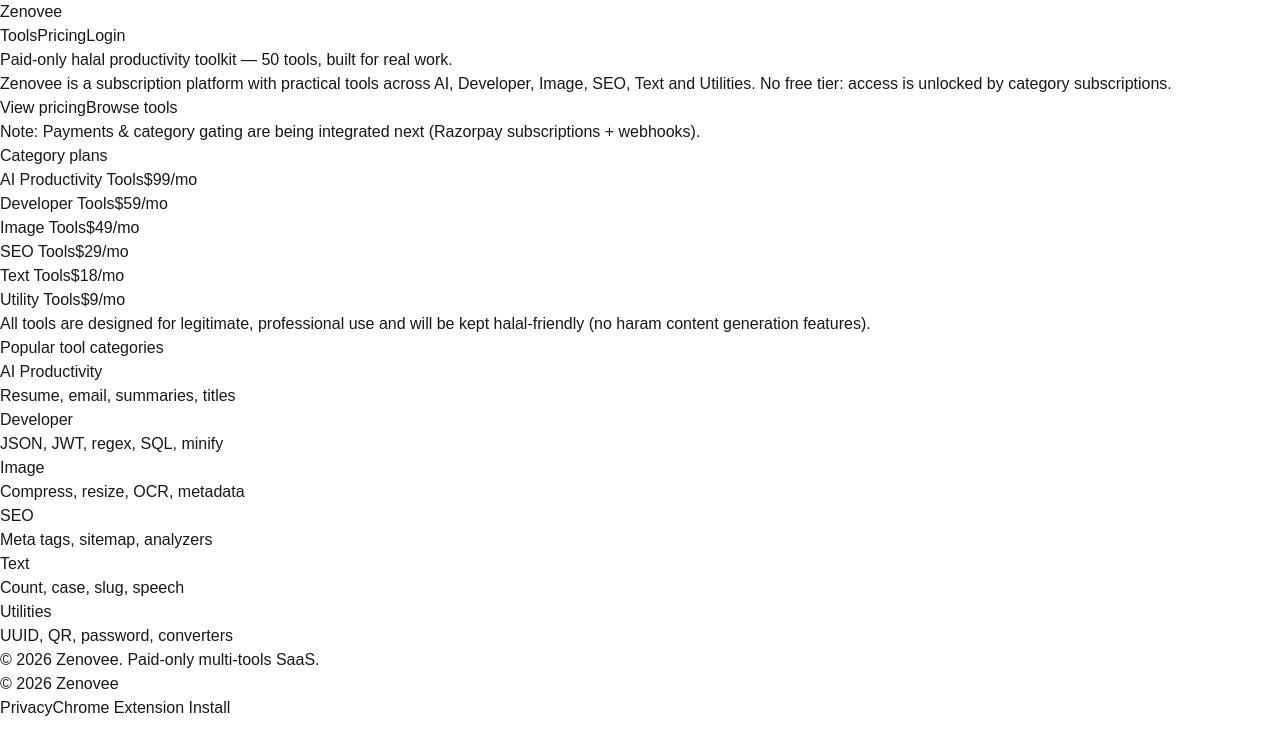
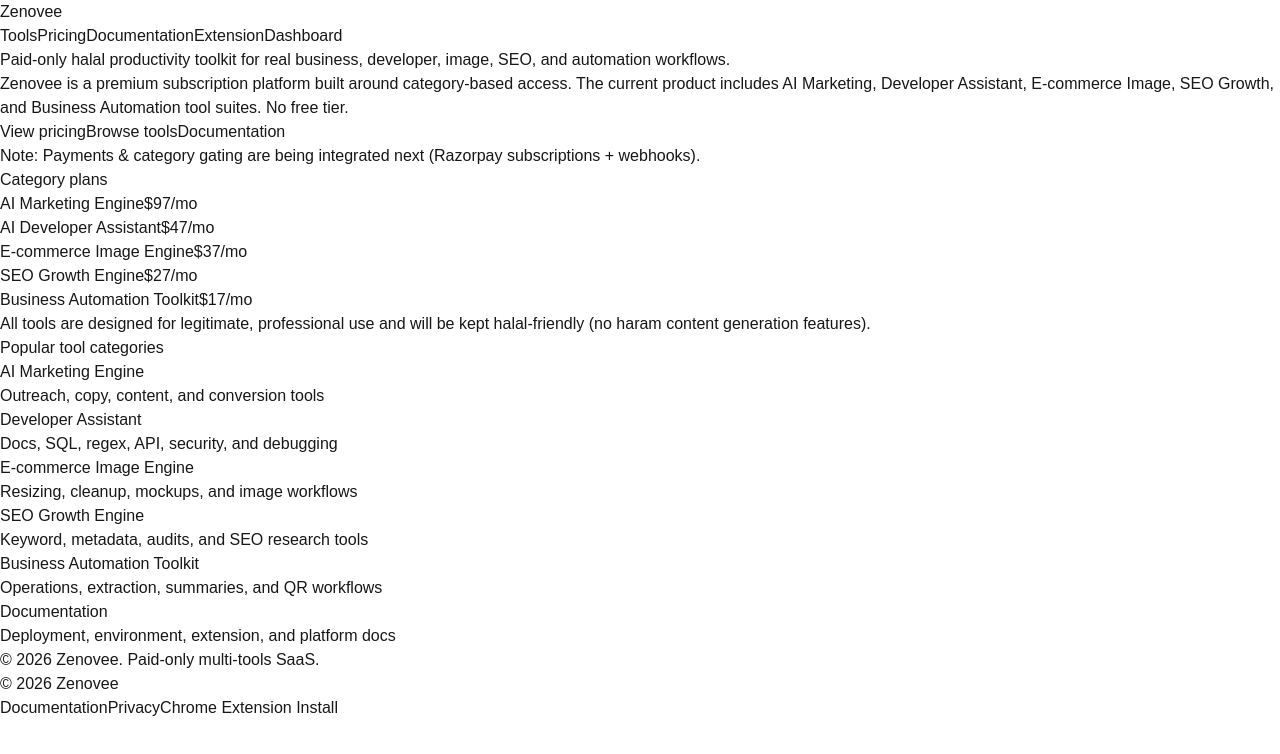
Before and after one commit to qorelysoft-ux/Zenovee, a Next.js app in the folder apps/web/: page / in a window 1280 px wide. Shown: the top 754 px of the page. Built offline with nearby package versions, Linux system fonts and the light colour scheme.

Commit message:
web: align shell and homepage with current product

```diff
--- a/apps/web/src/app/layout.tsx
+++ b/apps/web/src/app/layout.tsx
@@ -19,12 +19,40 @@
         className="antialiased"
       >
         <div className="min-h-screen">
+          <header className="border-b border-zinc-200 dark:border-zinc-800">
+            <div className="mx-auto flex max-w-5xl items-center justify-between px-4 py-4">
+              <Link href="/" className="text-lg font-semibold tracking-tight">
+                Zenovee
+              </Link>
+              <nav className="flex flex-wrap items-center gap-4 text-sm text-zinc-600 dark:text-zinc-300">
+                <Link href="/tools" className="hover:text-zinc-900 dark:hover:text-white">
+                  Tools
+                </Link>
+                <Link href="/pricing" className="hover:text-zinc-900 dark:hover:text-white">
+                  Pricing
+                </Link>
+                <Link href="/documentation" className="hover:text-zinc-900 dark:hover:text-white">
+                  Documentation
+                </Link>
+                <Link href="/extension" className="hover:text-zinc-900 dark:hover:text-white">
+                  Extension
+                </Link>
+                <Link href="/dashboard" className="hover:text-zinc-900 dark:hover:text-white">
+                  Dashboard
+                </Link>
+              </nav>
+            </div>
+          </header>
+
           {children}
 
           <footer className="border-t border-zinc-200 py-10 dark:border-zinc-800">
             <div className="mx-auto flex max-w-5xl flex-col gap-3 px-4 text-sm text-zinc-600 dark:text-zinc-300 md:flex-row md:items-center md:justify-between">
               <div>© {new Date().getFullYear()} Zenovee</div>
               <div className="flex flex-wrap gap-x-6 gap-y-2">
+                <Link href="/documentation" className="hover:text-zinc-900 dark:hover:text-white">
+                  Documentation
+                </Link>
                 <Link href="/privacy" className="hover:text-zinc-900 dark:hover:text-white">
                   Privacy
                 </Link>
--- a/apps/web/src/app/page.tsx
+++ b/apps/web/src/app/page.tsx
@@ -1,36 +1,16 @@
 export default function Home() {
   return (
     <div className="min-h-screen bg-white text-zinc-950 dark:bg-black dark:text-zinc-50">
-      <header className="mx-auto flex max-w-6xl items-center justify-between px-4 py-6">
-        <a href="/" className="text-lg font-semibold tracking-tight">
-          Zenovee
-        </a>
-        <nav className="flex items-center gap-4 text-sm">
-          <a className="hover:underline" href="/tools">
-            Tools
-          </a>
-          <a className="hover:underline" href="/pricing">
-            Pricing
-          </a>
-          <a
-            className="rounded-md bg-black px-3 py-2 text-white dark:bg-white dark:text-black"
-            href="/login"
-          >
-            Login
-          </a>
-        </nav>
-      </header>
-
       <main className="mx-auto max-w-6xl px-4 pb-20 pt-10">
         <section className="grid gap-8 md:grid-cols-2 md:items-center">
           <div>
             <h1 className="text-4xl font-semibold tracking-tight sm:text-5xl">
-              Paid-only halal productivity toolkit — 50 tools, built for real work.
+              Paid-only halal productivity toolkit for real business, developer, image, SEO, and automation workflows.
             </h1>
             <p className="mt-4 text-base leading-7 text-zinc-600 dark:text-zinc-300">
-              Zenovee is a subscription platform with practical tools across AI,
-              Developer, Image, SEO, Text and Utilities. No free tier: access is
-              unlocked by category subscriptions.
+              Zenovee is a premium subscription platform built around category-based access.
+              The current product includes AI Marketing, Developer Assistant, E-commerce Image,
+              SEO Growth, and Business Automation tool suites. No free tier.
             </p>
 
             <div className="mt-6 flex flex-col gap-3 sm:flex-row">
@@ -46,6 +26,12 @@
               >
                 Browse tools
               </a>
+              <a
+                href="/documentation"
+                className="rounded-md border border-zinc-300 px-5 py-3 text-sm font-medium hover:bg-zinc-50 dark:border-zinc-700 dark:hover:bg-zinc-900"
+              >
+                Documentation
+              </a>
             </div>
 
             <p className="mt-4 text-xs text-zinc-500">
@@ -58,28 +44,24 @@
             <div className="text-sm font-medium">Category plans</div>
             <ul className="mt-4 space-y-3 text-sm text-zinc-700 dark:text-zinc-200">
               <li className="flex items-center justify-between">
-                <span>AI Productivity Tools</span>
-                <span className="font-semibold">$99/mo</span>
+                <span>AI Marketing Engine</span>
+                <span className="font-semibold">$97/mo</span>
               </li>
               <li className="flex items-center justify-between">
-                <span>Developer Tools</span>
-                <span className="font-semibold">$59/mo</span>
+                <span>AI Developer Assistant</span>
+                <span className="font-semibold">$47/mo</span>
               </li>
               <li className="flex items-center justify-between">
-                <span>Image Tools</span>
-                <span className="font-semibold">$49/mo</span>
+                <span>E-commerce Image Engine</span>
+                <span className="font-semibold">$37/mo</span>
               </li>
               <li className="flex items-center justify-between">
-                <span>SEO Tools</span>
-                <span className="font-semibold">$29/mo</span>
+                <span>SEO Growth Engine</span>
+                <span className="font-semibold">$27/mo</span>
               </li>
               <li className="flex items-center justify-between">
-                <span>Text Tools</span>
-                <span className="font-semibold">$18/mo</span>
-              </li>
-              <li className="flex items-center justify-between">
-                <span>Utility Tools</span>
-                <span className="font-semibold">$9/mo</span>
+                <span>Business Automation Toolkit</span>
+                <span className="font-semibold">$17/mo</span>
               </li>
             </ul>
 
@@ -94,12 +76,12 @@
           <h2 className="text-xl font-semibold">Popular tool categories</h2>
           <div className="mt-6 grid grid-cols-1 gap-4 sm:grid-cols-2 lg:grid-cols-3">
             {[
-              { title: 'AI Productivity', href: '/tools/ai', desc: 'Resume, email, summaries, titles' },
-              { title: 'Developer', href: '/tools/developer', desc: 'JSON, JWT, regex, SQL, minify' },
-              { title: 'Image', href: '/tools/image', desc: 'Compress, resize, OCR, metadata' },
-              { title: 'SEO', href: '/tools/seo', desc: 'Meta tags, sitemap, analyzers' },
-              { title: 'Text', href: '/tools/text', desc: 'Count, case, slug, speech' },
-              { title: 'Utilities', href: '/tools/utilities', desc: 'UUID, QR, password, converters' },
+              { title: 'AI Marketing Engine', href: '/tools/marketing', desc: 'Outreach, copy, content, and conversion tools' },
+              { title: 'Developer Assistant', href: '/tools/dev-assistant', desc: 'Docs, SQL, regex, API, security, and debugging' },
+              { title: 'E-commerce Image Engine', href: '/tools/ecom-image', desc: 'Resizing, cleanup, mockups, and image workflows' },
+              { title: 'SEO Growth Engine', href: '/tools/seo-growth', desc: 'Keyword, metadata, audits, and SEO research tools' },
+              { title: 'Business Automation Toolkit', href: '/tools/business-automation', desc: 'Operations, extraction, summaries, and QR workflows' },
+              { title: 'Documentation', href: '/documentation', desc: 'Deployment, environment, extension, and platform docs' },
             ].map((c) => (
               <a
                 key={c.href}
--- a/apps/web/src/app/pricing/page.tsx
+++ b/apps/web/src/app/pricing/page.tsx
@@ -15,6 +15,10 @@
       <p className="mt-3 max-w-2xl text-sm text-zinc-600 dark:text-zinc-300">
         No free tier. You must subscribe to a category to use the tools inside it.
       </p>
+
+      <div className="mt-6 rounded-xl border border-amber-200 bg-amber-50 p-4 text-sm text-amber-900 dark:border-amber-900/40 dark:bg-amber-950/40 dark:text-amber-100">
+        Billing automation is the main remaining platform milestone. Until then, premium access can be managed manually through admin entitlements.
+      </div>
 
       <div className="mt-10 grid grid-cols-1 gap-4 md:grid-cols-2">
         {plans.map((p) => (
```
